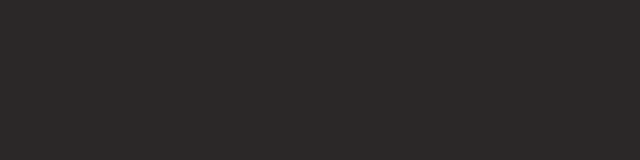
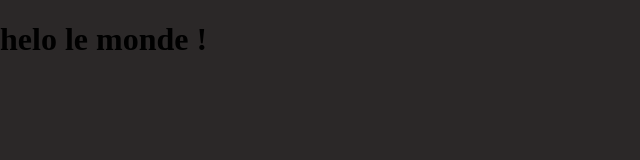
Before and after one commit to WeakedBUSH/quote-generator, a plain HTML site: page index.html in a window 1280 px wide. Shown: the whole page, without its empty margins (0-640 px from the left). Drawn offline with Linux system fonts and the light colour scheme.

Commit message:
hello world

```diff
--- a/index.html
+++ b/index.html
@@ -12,7 +12,7 @@
 
 </head>
 <body>
-
+    <h1>helo le monde !</h1>
     <!-- Script -->
     <script src="script.js">  </script>
 </body>
```
